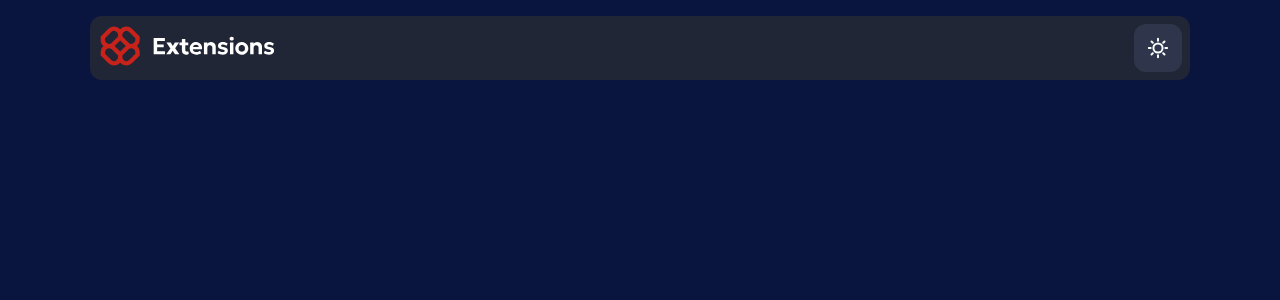
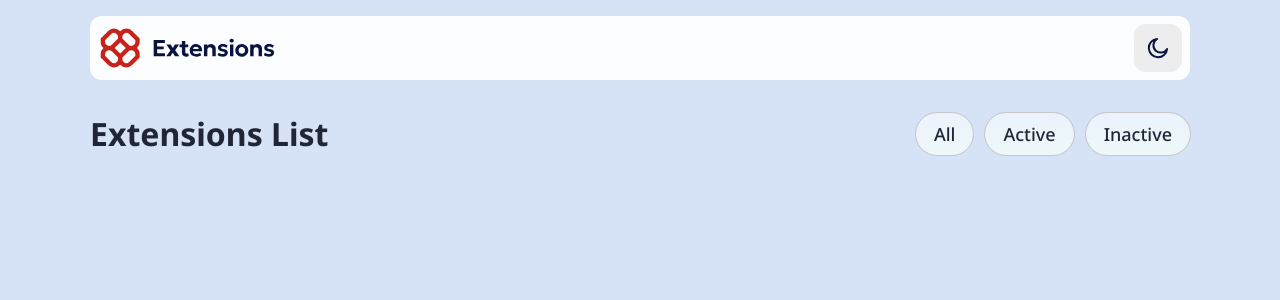
Before and after one commit to Lewis-mbui/browser-extension-manager-ui, a React (Vite) app: page / in a window 1280 px wide. Shown: the top 300 px of the page. Built offline with nearby package versions, Linux system fonts and the light colour scheme.

Commit message:
build filter list component

```diff
--- a/index.html
+++ b/index.html
@@ -6,7 +6,7 @@
     <meta name="viewport" content="width=device-width, initial-scale=1.0" />
     <title>browser-extensions-manager-ui</title>
   </head>
-  <body class="dark-mode">
+  <body class="dark-mod">
     <div id="root"></div>
     <script type="module" src="/src/main.tsx"></script>
   </body>
--- a/src/App.tsx
+++ b/src/App.tsx
@@ -1,3 +1,5 @@
+import FilterList from "./components/FilterList";
+
 function App() {
   return (
     <div className="app">
@@ -14,6 +16,12 @@ function App() {
           <button className="btn btn--theme-toggle"></button>
         </div>
       </header>
+      <nav className="nav">
+        <div className="nav__wrapper wrapper">
+          <h1 className="extensions-title">Extensions List</h1>
+          <FilterList />
+        </div>
+      </nav>
     </div>
   );
 }
--- /dev/null
+++ b/src/components/FilterList.tsx
@@ -0,0 +1,17 @@
+import filters from "../data/filters";
+
+const FilterList = () => {
+  return (
+    <ul className="filters-list">
+      {filters.map((filter) => (
+        <li key={filter.value}>
+          <button className="btn btn--primary btn--filter">
+            {filter.label}
+          </button>
+        </li>
+      ))}
+    </ul>
+  );
+};
+
+export default FilterList;
--- /dev/null
+++ b/src/data/filters.ts
@@ -0,0 +1,21 @@
+interface Filter {
+  value: string;
+  label: string;
+}
+
+const filters: Filter[] = [
+  {
+    value: "all",
+    label: "All",
+  },
+  {
+    value: "active",
+    label: "Active",
+  },
+  {
+    value: "inactive",
+    label: "Inactive",
+  },
+];
+
+export default filters;
--- a/src/index.css
+++ b/src/index.css
@@ -86,6 +86,11 @@ body {
   color: var(--color-body);
 }
 
+h1 {
+  font-weight: var(--fw-bold);
+  font-size: 2rem;
+}
+
 img, svg {
   display: block;
   max-width: 100%;
@@ -118,6 +123,8 @@ img, svg {
 .btn--filter {
   background: var(--bg-extension);
   padding: .5em 1em;
+  font-size: 1.125rem;
+  font-weight: var(--fw-medium);
 }
 
 .btn--filter:not(.active):hover {
@@ -159,7 +166,7 @@ img, svg {
 }
 
 
-.btn--theme-toggle.is-dark:hover {
+.dark-mode .btn--theme-toggle:hover {
   background-color: var(--clr-neutral-600);
 }
 
@@ -225,3 +232,40 @@ img, svg {
 .dark-mode .header__logo--dark {
   display: none;
 }
+
+/* NAV */
+.nav {
+  margin-top: 1rem;
+}
+
+.nav__wrapper {
+  display: grid;
+  row-gap: 1.125rem;
+}
+
+.extensions-title {
+  justify-self: center;
+}
+
+.filters-list {
+  display: flex;
+  list-style-type: none;
+  align-items: center;
+  gap: .75rem;
+  justify-content: center;
+  /* background-color: lightblue; */
+}
+
+@media (min-width: 37.5em) {
+  .nav__wrapper {
+    grid-template-columns: 1fr 1fr;
+  }
+
+  .extensions-title {
+    justify-self: start;
+  }
+
+  .filters-list {
+    justify-self: end;
+  }
+}
```
